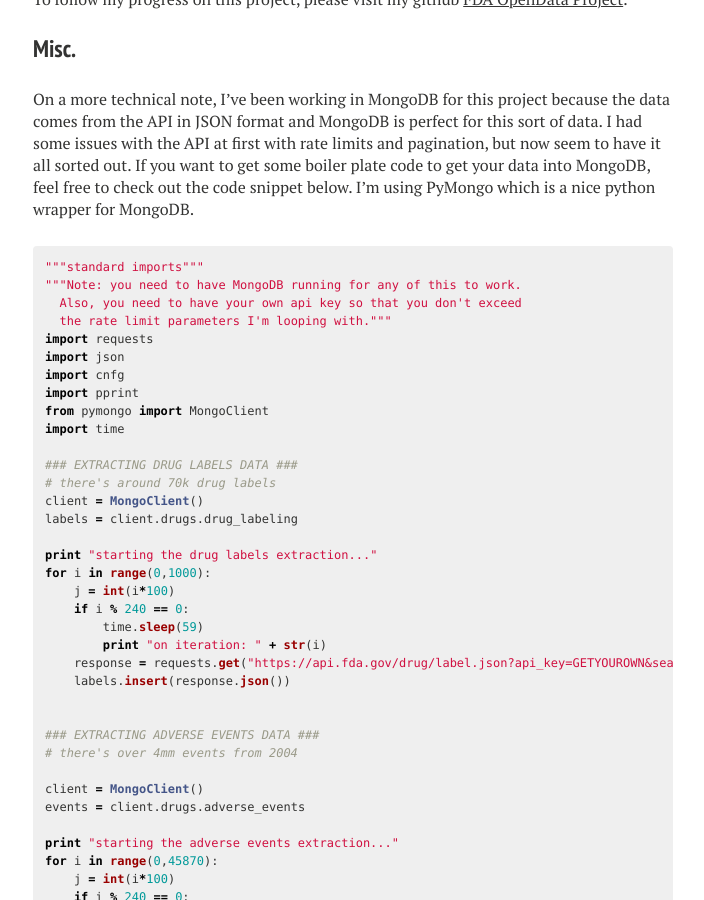
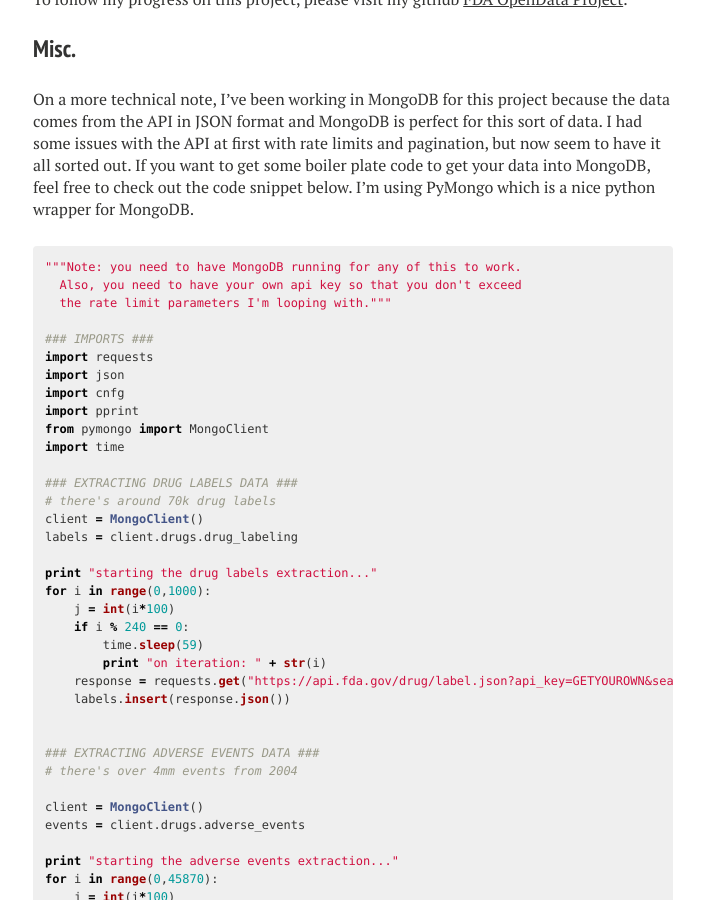
Before and after one commit to trevor-smith/trevor-smith.github.io, a Jekyll site: the page built from _posts/2015-05-23-fda_api.md, in a window 1280 px wide and 900 px high, scrolled down 1946 px. Shown: the whole window, without its empty margins (287-991 px from the left). Built offline with Jekyll 4.4.1, drawn with Linux system fonts in a browser that asks for light colours; nearby versions of some CDN libraries.

Commit message:
formatting

```diff
--- a/_posts/2015-05-23-fda_api.md
+++ b/_posts/2015-05-23-fda_api.md
@@ -39,10 +39,11 @@ Well... I'm very VERY excited to be working on this project!  It is one of the r
 On a more technical note, I've been working in MongoDB for this project because the data comes from the API in JSON format and MongoDB is perfect for this sort of data.  I had some issues with the API at first with rate limits and pagination, but now seem to have it all sorted out.  If you want to get some boiler plate code to get your data into MongoDB, feel free to check out the code snippet below.  I'm using PyMongo which is a nice python wrapper for MongoDB.
 
 {% highlight python %}
-"""standard imports"""
 """Note: you need to have MongoDB running for any of this to work.
   Also, you need to have your own api key so that you don't exceed
   the rate limit parameters I'm looping with."""
+
+### IMPORTS ###
 import requests
 import json
 import cnfg
```
